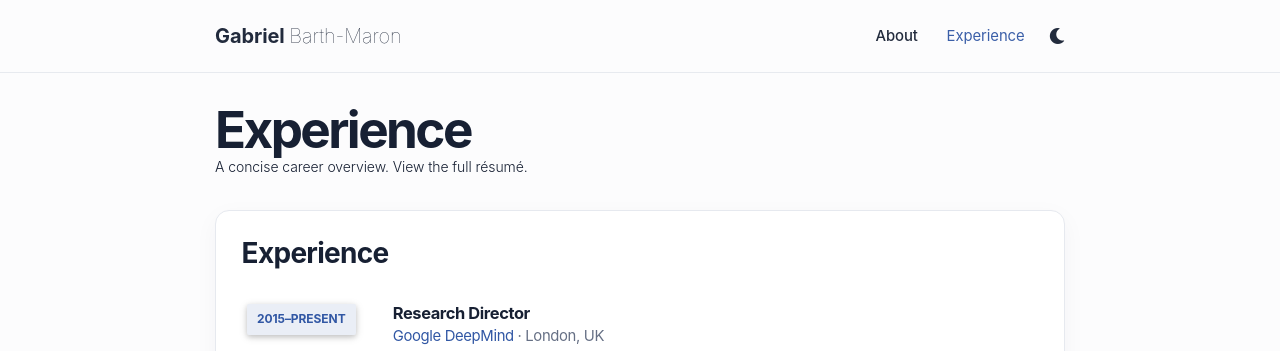
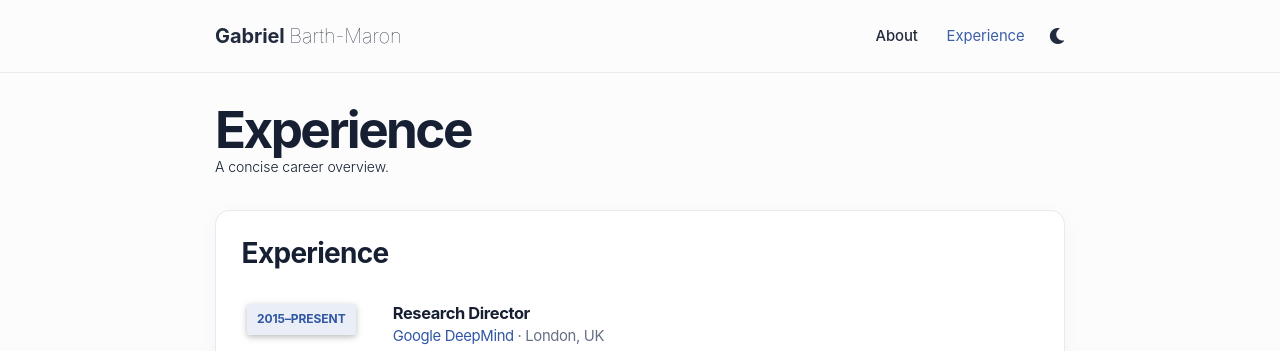
Before and after one commit to fastturtle/fastturtle.github.io, a Jekyll site: the page built from _pages/cv.md, in a window 1280 px wide and 900 px high. Shown: the top 351 px of the window. Built offline with Jekyll 4.4.1, drawn with Linux system fonts in a browser that asks for light colours; comment, search, counter and statistics services are not loaded; a style sheet for code colours, icons or effects is not loaded; some of the changed lines change nothing that is shown.

Commit message:
Remove full resume link

```diff
--- a/_pages/cv.md
+++ b/_pages/cv.md
@@ -3,7 +3,6 @@ layout: cv
 permalink: /cv/
 title: Experience
 description: A concise career overview.
-resume_url: https://docs.google.com/document/d/1me3euQoSSqfNaEvtYbeALGdKbUQr3IiRM0MS7RWbVjI/edit
 nav: true
 nav_order: 1
 ---
```
